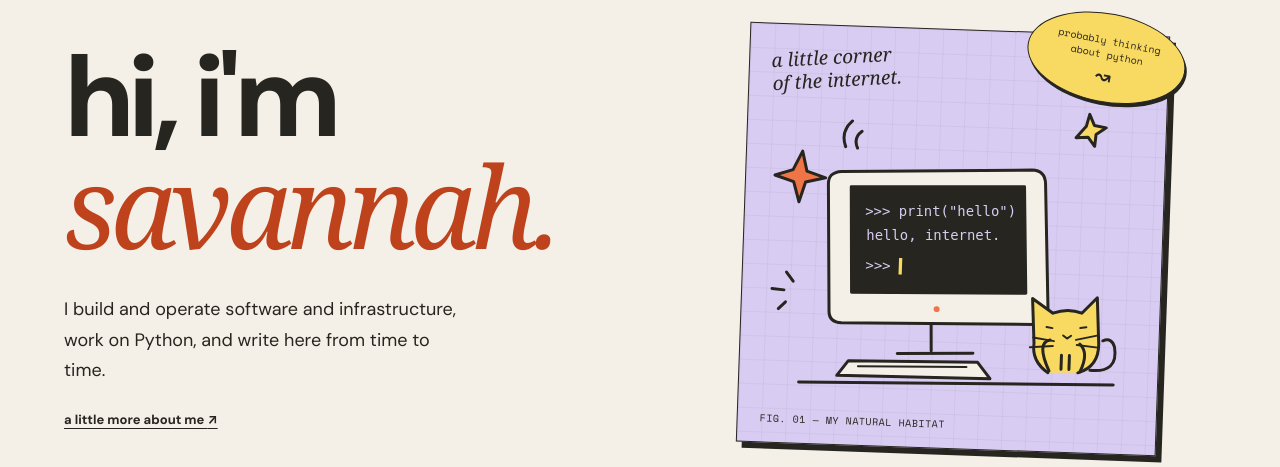
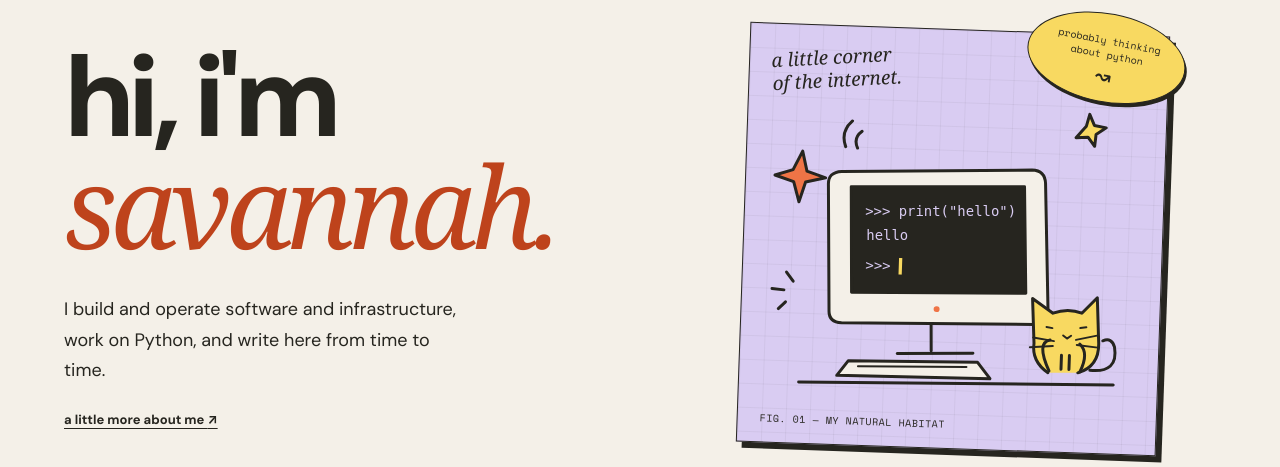
Before and after one commit to savannahostrowski/savannah.dev, a FastAPI app: page / in a window 1280 px wide. Shown: the part 126-593 px from the top of the page. Run offline with FastAPI, Linux system fonts and the light colour scheme.

Commit message:
Correct Python output in homepage illustration

```diff
--- a/static/templates/index.html
+++ b/static/templates/index.html
@@ -25,7 +25,7 @@
                 <path d="m307 250 6 1m28-1 6-1m-23 9 4 3 4-3m-17 6-21-3m20 8-23 2m46-9 21-5m-20 10 21 2" stroke-width="2"/>
                 <path d="m51 213-7-9m-2 18-12-1m14 13-7 7"/>
             </g>
-            <g fill="#d9ccf2" font-family="monospace" font-size="14"><text x="121" y="145" transform="rotate(-2 121 145)">&gt;&gt;&gt; print("hello")</text><text x="123" y="169" transform="rotate(-2 123 169)">hello, internet.</text><text x="123" y="199">&gt;&gt;&gt; <tspan fill="#f8d961">▍</tspan></text></g>
+            <g fill="#d9ccf2" font-family="monospace" font-size="14"><text x="121" y="145" transform="rotate(-2 121 145)">&gt;&gt;&gt; print("hello")</text><text x="123" y="169" transform="rotate(-2 123 169)">hello</text><text x="123" y="199">&gt;&gt;&gt; <tspan fill="#f8d961">▍</tspan></text></g>
         </svg>
         <span class="art-caption">fig. 01 — my natural habitat</span>
         <span class="python-sticker">probably thinking<br>about python <span>↝</span></span>
```
